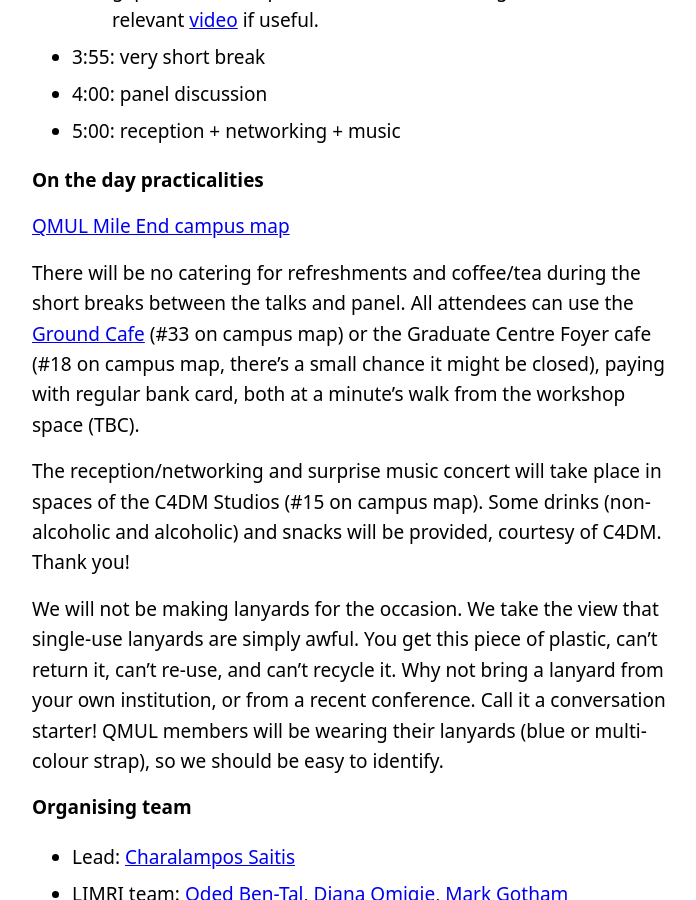
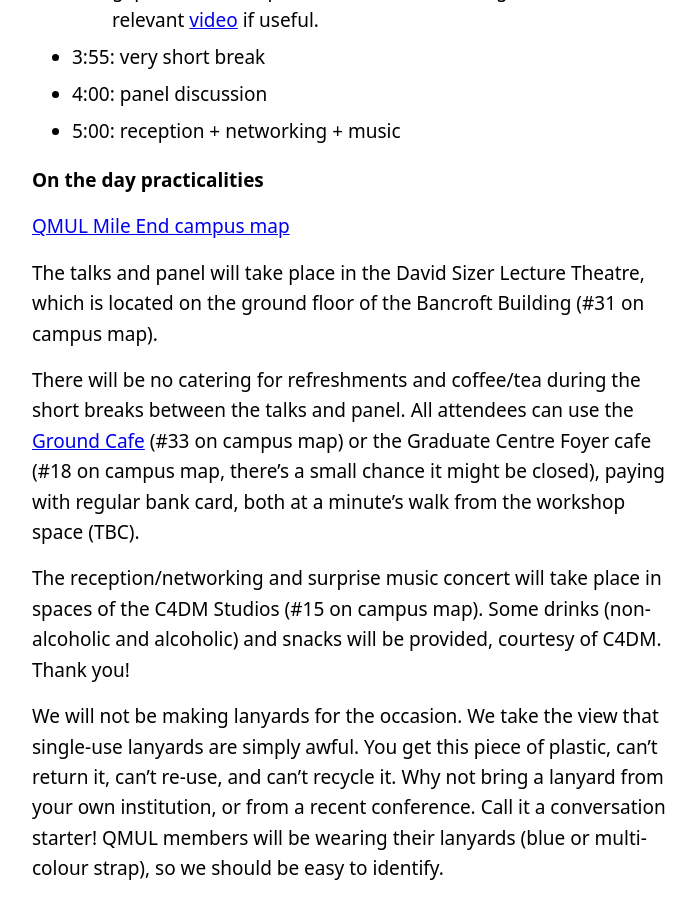
Before and after one commit to dmrn-limri/dmrn-limri.github.io, a Jekyll site: the page built from _posts/2026-04-20-workshop-expert-performance.md, in a window 1280 px wide and 900 px high, scrolled down 2509 px. Shown: the whole window, without its empty margins (288-984 px from the left). Built offline with Jekyll 4.4.1, drawn with Linux system fonts in a browser that asks for light colours.

Commit message:
Update 2026-04-20-workshop-expert-performance.md

```diff
--- a/_posts/2026-04-20-workshop-expert-performance.md
+++ b/_posts/2026-04-20-workshop-expert-performance.md
@@ -44,6 +44,8 @@ The workshop will include 5 talks and a panel discussion, followed by an informa
 [QMUL Mile End campus map
 ](https://www.qmul.ac.uk/media/qmul/docs/about/Mile-End-campus-map.pdf)
 
+The talks and panel will take place in the David Sizer Lecture Theatre, which is located on the ground floor of the Bancroft Building (#31 on campus map).
+
 There will be no catering for refreshments and coffee/tea during the short breaks between the talks and panel. All attendees can use the [Ground Cafe](https://www.qmsu.org/ground/) (#33 on campus map) or the Graduate Centre Foyer cafe (#18 on campus map, there's a small chance it might be closed), paying with regular bank card, both at a minute's walk from the workshop space (TBC).
 
 The reception/networking and surprise music concert will take place in spaces of the C4DM Studios (#15 on campus map). Some drinks (non-alcoholic and alcoholic) and snacks will be provided, courtesy of C4DM. Thank you!
```
